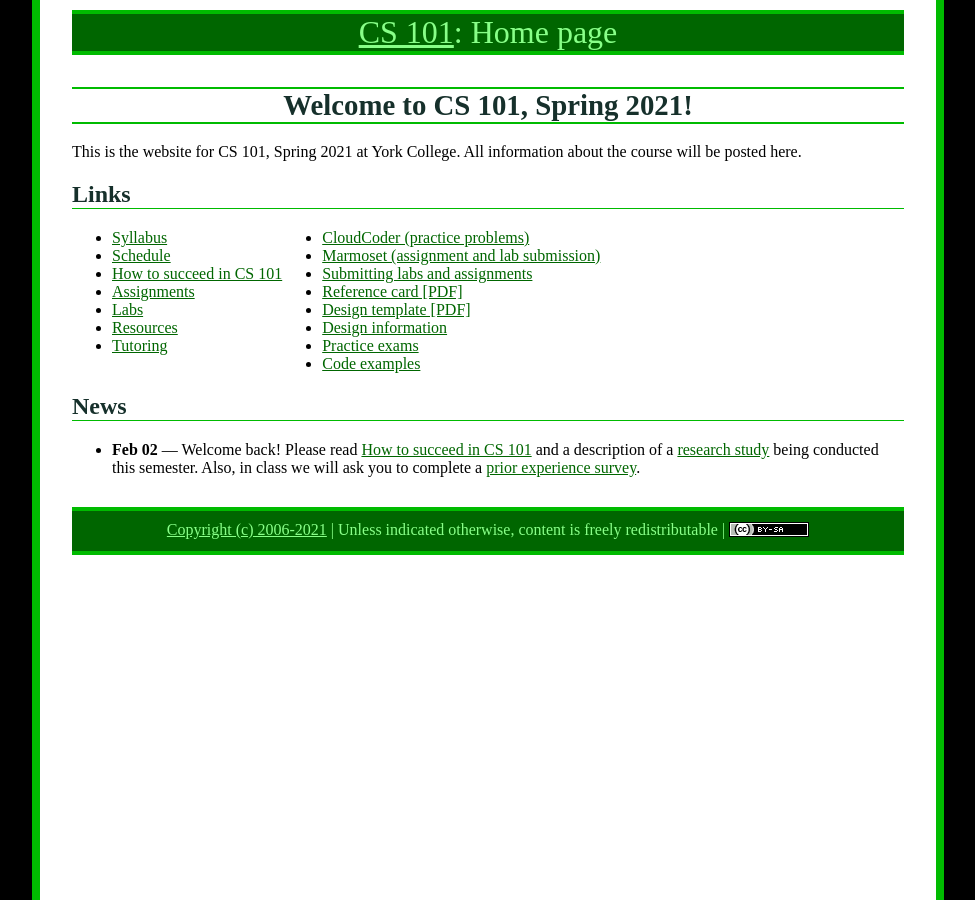
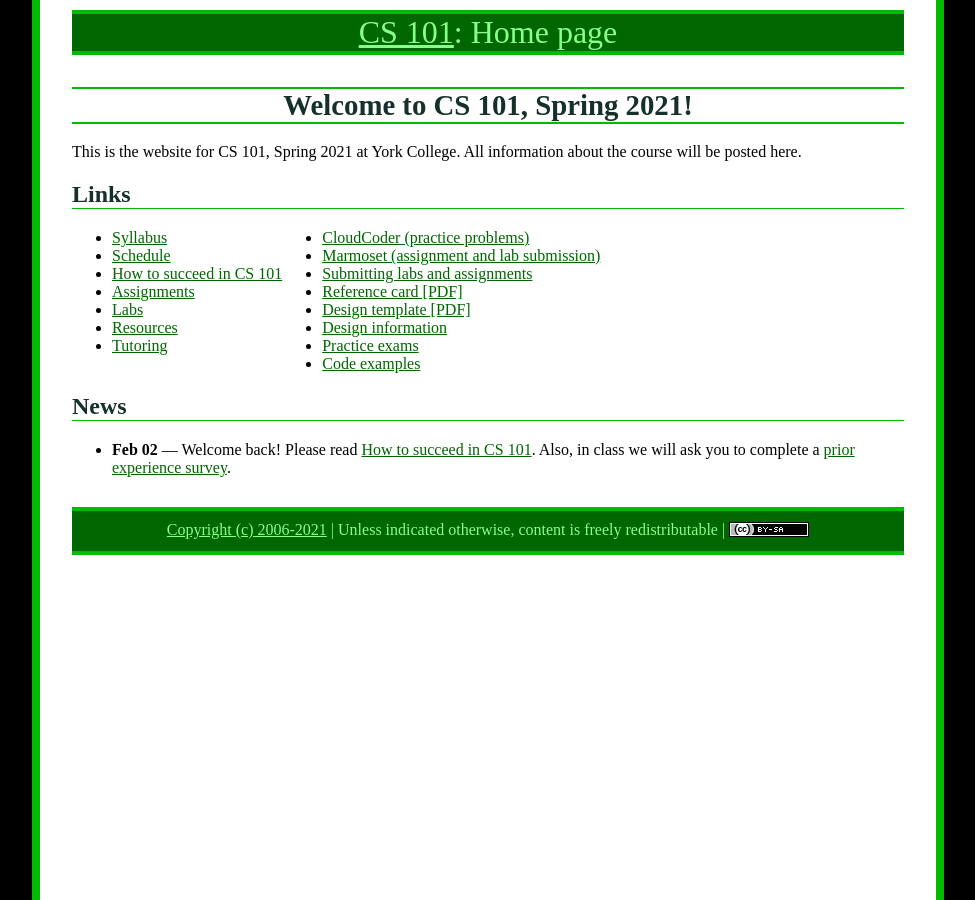
Before and after one commit to ycpcs/cs101-spring2021, a Jekyll site: the page built from index.md, in a window 1280 px wide. Shown: the whole page, without its empty margins (152-1127 px from the left). Built offline with Jekyll 4.4.1, drawn with Linux system fonts in a browser that asks for light colours.

Commit message:
Modified Tutoring and Index Page

```diff
--- a/index.md
+++ b/index.md
@@ -69,4 +69,4 @@ All information about the course will be posted here.
 <!-- vim:set linebreak: -->
 <!-- vim:set nolist: -->
 
-* **Feb 02** &mdash; Welcome back!  Please read [How to succeed in CS 101](success.html) and a description of a [research study](study.html) being conducted this semester.  Also, in class we will ask you to complete a [prior experience survey](https://goo.gl/forms/zzfjES8HZK9TEthK2).
+* **Feb 02** &mdash; Welcome back!  Please read [How to succeed in CS 101](success.html).  Also, in class we will ask you to complete a [prior experience survey](https://goo.gl/forms/zzfjES8HZK9TEthK2).
```
Also changed, not shown: tutoring.md (+3 -1 lines).
